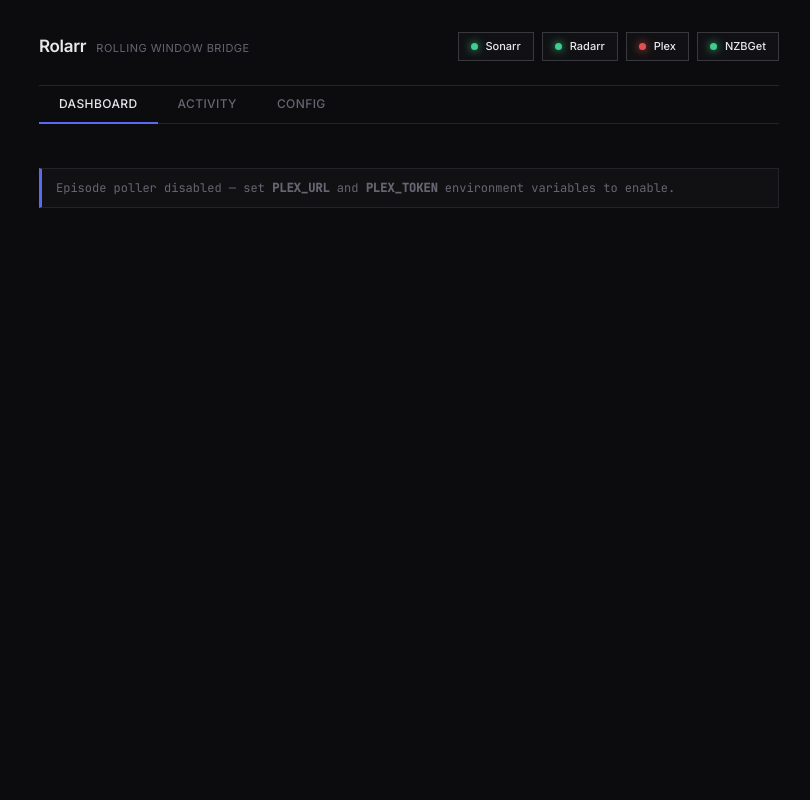
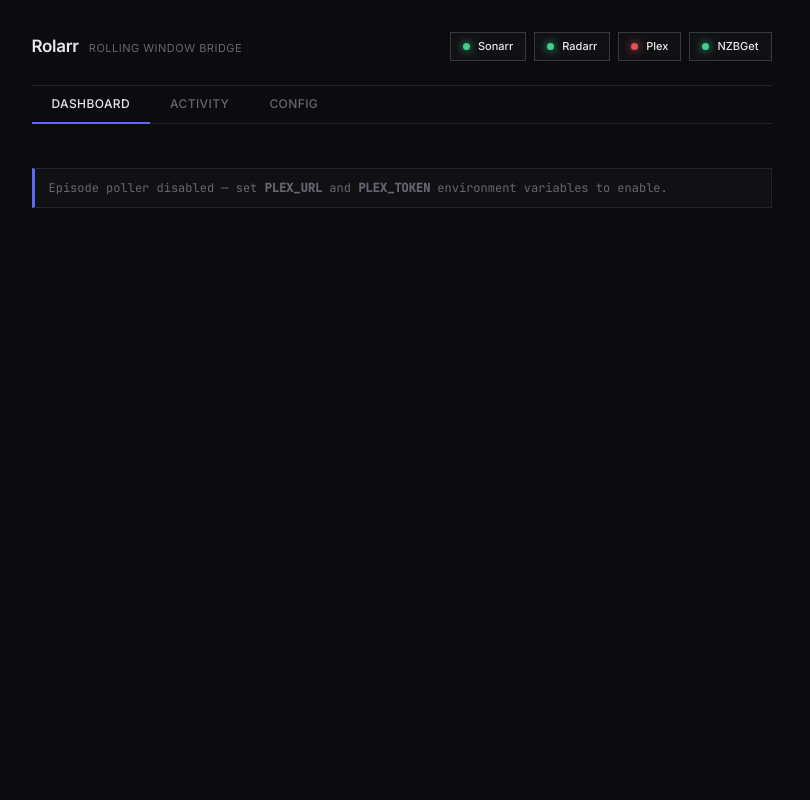
Before and after one commit to cunhar/rollarr, a Flask app: page / in a window 1280 px wide. Shown: the whole page, without its empty margins (231-1041 px from the left). Run offline with Flask 3, Linux system fonts and the light colour scheme; data that the repository does not hold is empty.

Commit message:
style(ui): reserve scrollbar space with scrollbar-gutter: stable to prevent tab layout shifts

```diff
--- a/templates/index.html
+++ b/templates/index.html
@@ -26,6 +26,11 @@
             --red:         #e05252;
             --font:        'Inter', system-ui, sans-serif;
             --mono:        'JetBrains Mono', 'Fira Code', monospace;
+        }
+
+        html {
+            scrollbar-gutter: stable;
+            overflow-y: scroll;
         }
 
         body {
```
